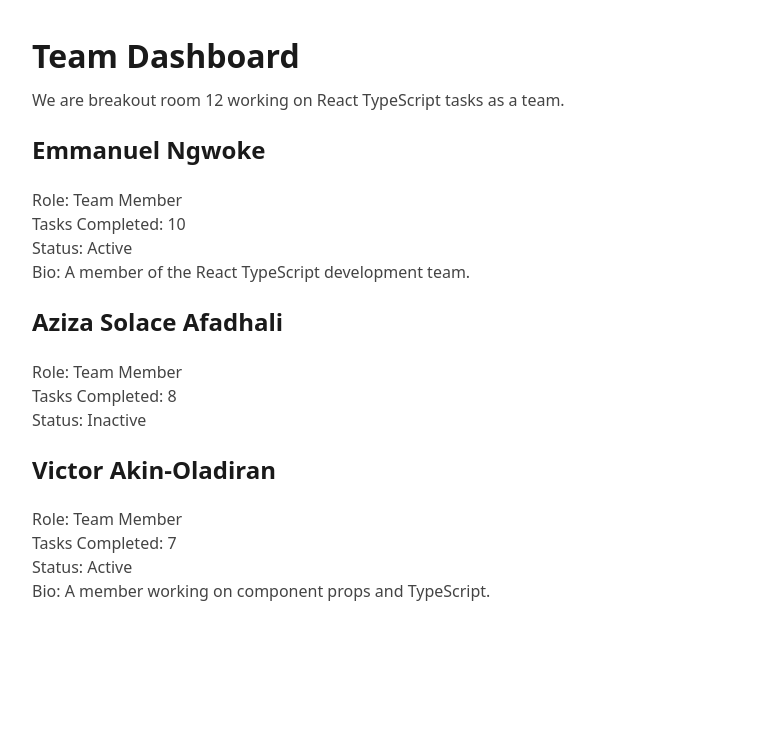
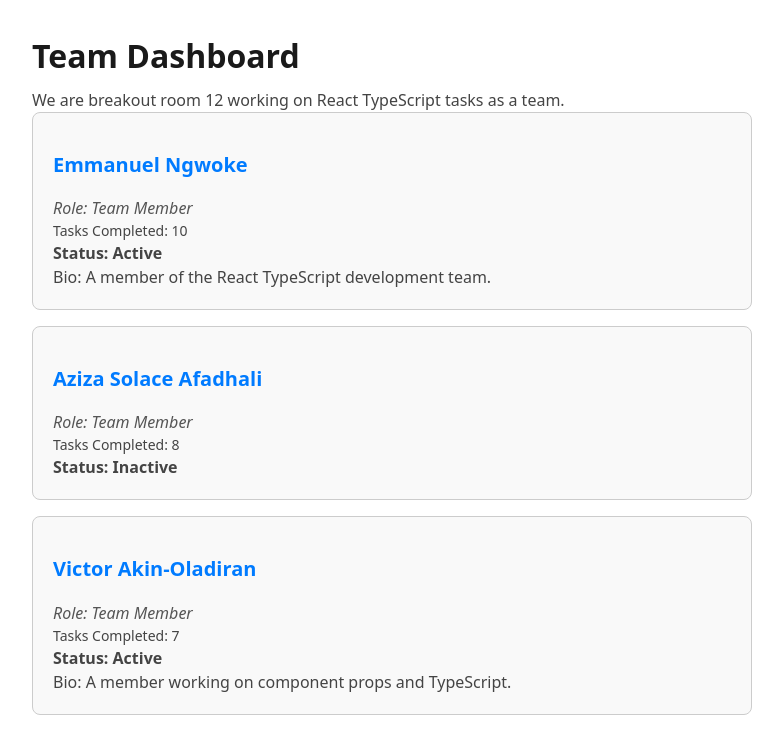
Before and after one commit to Emma001code/Coding-party-Group-12, a React (Vite) app: page / in a window 1280 px wide. Shown: the top 754 px of the page, without its empty margins (248-1031 px from the left). Built offline with nearby package versions, Linux system fonts and the light colour scheme.

Commit message:
Add MemberCard props, styling, and array rendering

```diff
--- /dev/null
+++ b/src/MemberCard.css
@@ -0,0 +1,29 @@
+.member-card {
+  padding: 20px;
+  border: 1px solid #ccc;
+  border-radius: 8px;
+  background-color: #f9f9f9;
+  margin-bottom: 16px;
+}
+
+.member-name {
+  font-size: 20px;
+  color: #222;
+}
+
+.member-role {
+  color: #555;
+  font-style: italic;
+}
+
+.member-tasks {
+  font-size: 14px;
+}
+
+.member-status {
+  font-weight: bold;
+}
+
+.highlight {
+  color: #007BFF;
+}
--- a/src/MemberCard.tsx
+++ b/src/MemberCard.tsx
@@ -1,6 +1,7 @@
+import './MemberCard.css'
 //Author: Aziza solace afadhali
 //Author: Victor Akin-Oladiran
-
+// Yvette Muhoracyeye
 interface MemberCardProps {
   name: string
   role: string
@@ -12,18 +13,18 @@ interface MemberCardProps {
 function MemberCard({
   name,
   role,
-  tasksCompleted,
+  tasksCompleted = 0,
   isActive,
   bio,
 }: MemberCardProps) {
   return (
-    <>
-      <h2>{name}</h2>
-      <p>Role: {role}</p>
-      <p>Tasks Completed: {tasksCompleted}</p>
-      <p>Status: {isActive ? 'Active' : 'Inactive'}</p>
-      {bio && <p>Bio: {bio}</p>}
-    </>
+    <div className= "member-card">
+      <h2 className= 'member-name highlight'>{name}</h2>
+      <p className= 'member-role'>Role: {role}</p>
+      <p className= 'member-tasks'>Tasks Completed: {tasksCompleted}</p>
+      <p className= 'member-status'>Status: {isActive ? 'Active' : 'Inactive'}</p>
+      {bio && <p className= 'member-bio'>Bio: {bio}</p>}
+    </div>
   )
 }
 
--- a/src/TeamDashboard.tsx
+++ b/src/TeamDashboard.tsx
@@ -2,6 +2,23 @@ import MemberCard from './MemberCard'
 
 //Author: Emmanuel Ngwoke
 //Author: Victor Akin-Oladiran
+
+//Author: Yvette Muhoracyeye
+
+interface MemberData {
+  name: string;
+  role: string;
+  tasksCompleted: number;
+  isActive: boolean;
+  bio?: string;
+}
+
+const memberList: MemberData[] = [
+  { name: "Emmanuel Ngwoke", role: "Team Member", tasksCompleted: 10, isActive: true, bio: "A member of the React TypeScript development team." },
+  { name: "Aziza Solace Afadhali", role: "Team Member", tasksCompleted: 8, isActive: false },
+  { name: "Victor Akin-Oladiran", role: "Team Member", tasksCompleted: 7, isActive: true, bio: "A member working on component props and TypeScript." },
+];
+
 
 function TeamDashboard() {
   return (
@@ -9,28 +26,16 @@ function TeamDashboard() {
       <h1>Team Dashboard</h1>
       <p>We are breakout room 12 working on React TypeScript tasks as a team.</p>
 
-      <MemberCard
-        name="Emmanuel Ngwoke"
-        role="Team Member"
-        tasksCompleted={10}
-        isActive={true}
-        bio="A member of the React TypeScript development team."
-      />
-
-      <MemberCard
-        name="Aziza Solace Afadhali"
-        role="Team Member"
-        tasksCompleted={8}
-        isActive={false}
-      />
-
-      <MemberCard
-        name="Victor Akin-Oladiran"
-        role="Team Member"
-        tasksCompleted={7}
-        isActive={true}
-        bio="A member working on component props and TypeScript."
-      />
+      {memberList.map((member) => (
+        <MemberCard
+          key={member.name}
+          name = {member.name}
+          role = {member.role}
+          tasksCompleted = {member.tasksCompleted}
+          isActive = {member.isActive}
+          bio = {member.bio}
+        />
+      ))}
     </>
   )
 }
```
